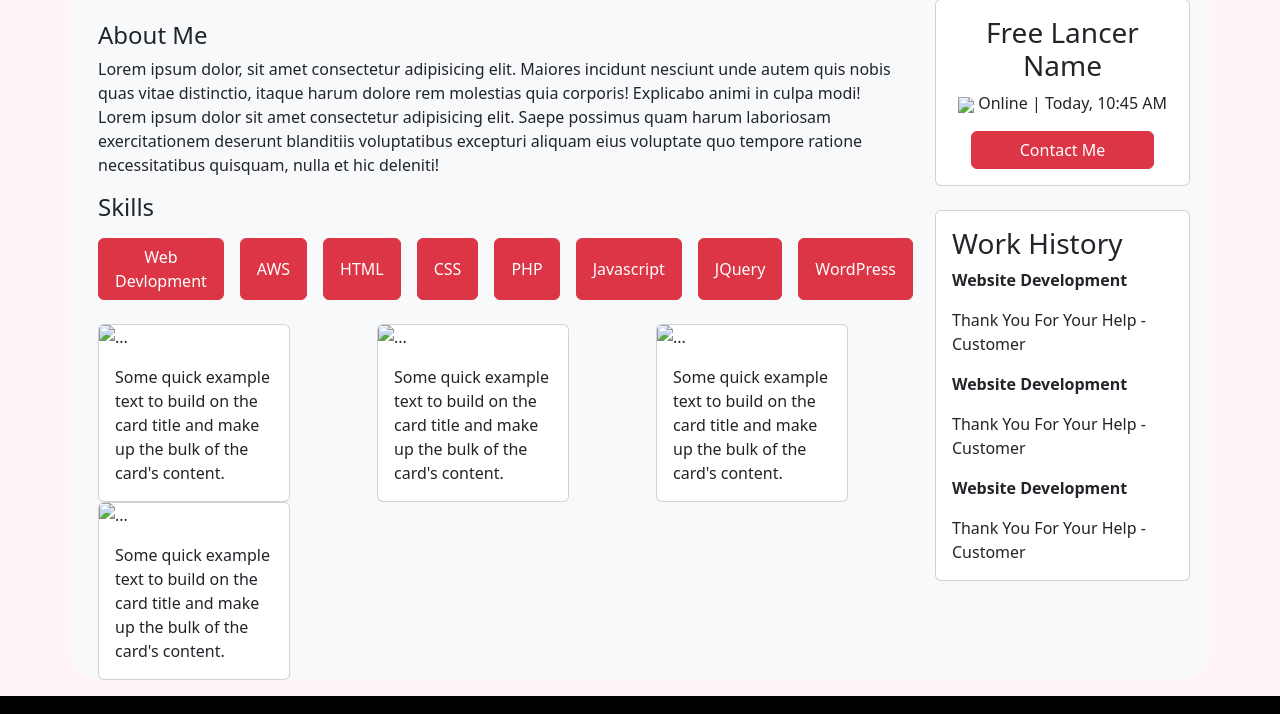
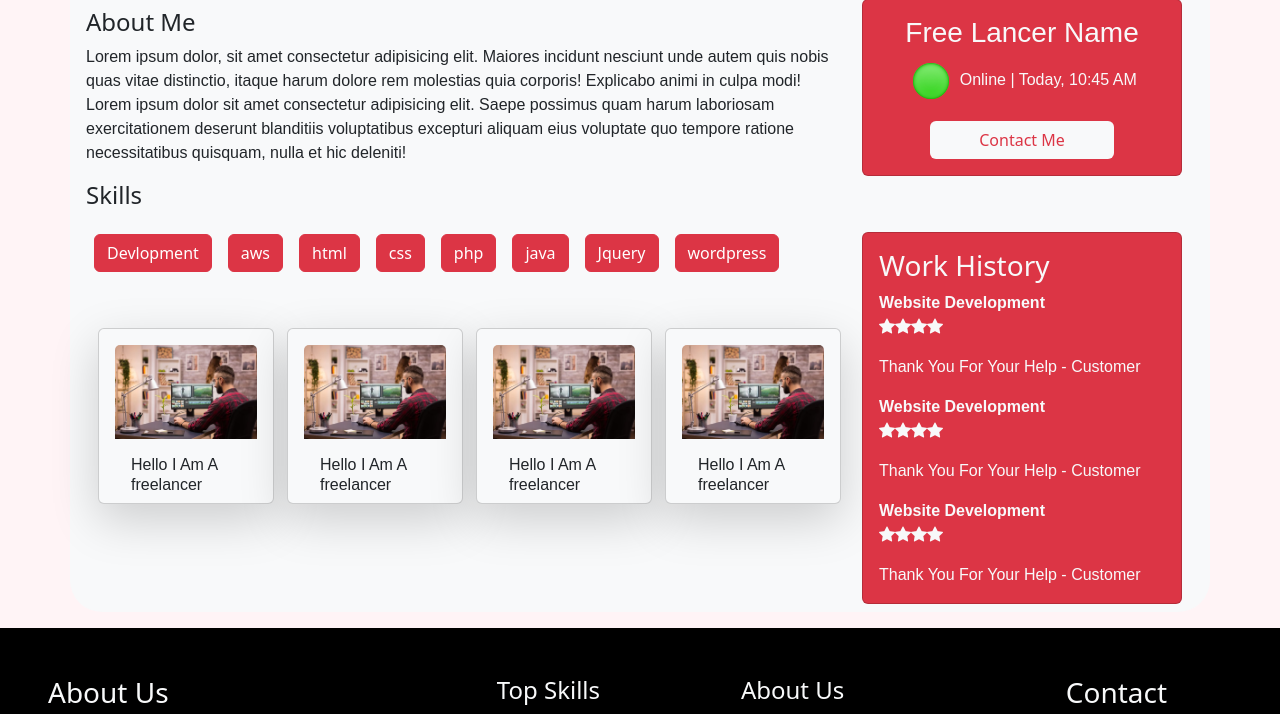
Before and after one commit to sky2d/Freelancer-project, a website: page Page2/index.html in a window 1280 px wide. Shown: the part 235-949 px from the top of the page. Drawn offline with nearby package versions, Linux system fonts and the light colour scheme; a web font is replaced by a local one.

Commit message:
Page2 completed

```diff
--- a/Page2/index.html
+++ b/Page2/index.html
@@ -27,11 +27,50 @@
         href="https://fonts.googleapis.com/css2?family=Fira+Sans:wght@500&family=Kalnia:wght@400;500&family=Lato&family=Lora:ital,wght@0,600;1,500&family=Open+Sans&family=Oswald&family=Poppins:wght@500&family=Ubuntu&family=Varela+Round&display=swap"
         rel="stylesheet">
     <title>Document</title>
+    <style>
+        h2 {
+            font-family: 'Poppins', sans-serif;
+            font-weight: 600;
+        }
+
+        h6 {
+            font-family: 'Rubik', sans-serif;
+            font-weight: 100;
+        }
+
+        p {
+            font-family: 'Rubik', sans-serif;
+        }
+
+        button {
+            font-family: 'Rubik', sans-serif;
+
+
+        }
+        @media (max-width :998px) {
+    .cont{
+        display: flex;
+        flex-wrap: wrap;
+
+    }
+    .image{
+        border-radius: 200px;
+        background-size:cover ;
+    }
+
+    .box-1{
+        padding: 13vh;
+    }
+    .card-cont{
+        margin-left: 20vh;
+    }
+}
+    </style>
 </head>
 
 <body style="background-color: #fff4f6;">
 
-    <nav class="navbar navbar-expand-lg bg-body-tertiary">
+    <nav class="navbar navbar-expand-lg bg-light">
         <div class="container-fluid">
             <button class="btn btn-danger"> Logo</button>
             <button class="navbar-toggler" type="button" data-bs-toggle="collapse" data-bs-target="#navbarTogglerDemo02"
@@ -60,13 +99,15 @@
     <!-- NavBAr Created -->
 
     <!-- Header Start -->
-    <div class="container my-3 rounded-5 bg-body-tertiary d-flex justify-content-between">
-        <div class="box1 mt-4 mx-1 w-75 row">
-            <div class="col">
+    <div class="container cont my-3 rounded-5 bg-body-tertiary d-flex justify-content-between w-100">
+        <div class=" mt-4 mx-1 ">
+            <div class="">
                 <div class="d-flex justify-content-start w-70 gap-5">
-                    <img src="./Assets/pic2.jpg" class=" rounded-circle h-25 w-25" alt="...">
+                    <div class="image" style="background-image: url(./Assets/pic2.jpg);
+                    background-size: cover;
+                     width: 20%;height: 7rem;border-radius:15vmin ;"></div>
                     <div class="w-100 ">
-                        <h1>Freelancer Name</h1>
+                        <h1 style="font-family: 'Lora', serif;">Freelancer Name</h1>
                         <h6>⭐ 4.9/5.0 (120)</h6>
                         <p>United States | English</p>
                     </div>
@@ -83,62 +124,56 @@
                         ratione necessitatibus
                         quisquam, nulla et hic deleniti!</p>
                     <p>
-                    <h4>Skills</h4>
+
                     </p>
-                    <div class="d-flex justify-content-start gap-3 mb-2 mt-1">
-                        <button class="btn btn-danger px-3" type="submit">Web Devlopment</button>
-                        <button class="btn btn-danger px-3" type="submit">AWS</button>
-                        <button class="btn btn-danger px-3" type="submit">HTML</button>
-                        <button class="btn btn-danger px-3" type="submit">CSS</button>
-                        <button class="btn btn-danger px-3" type="submit">PHP</button>
-                        <button class="btn btn-danger px-3" type="submit">Javascript</button>
-                        <button class="btn btn-danger px-3" type="submit">JQuery</button>
-                        <button class="btn btn-danger px-3" type="submit">WordPress</button>
+                    <div class=" ">
+                        <h4>Skills</h4>
+                        <div class="d-flex justify-content-start gap-3 mt-3 p-2 flex-wrap">
+                            <button class="btn btn-danger" type="submit"> Devlopment</button>
+                            <button class="btn btn-danger" type="submit">aws</button>
+                            <button class="btn btn-danger" type="submit">html</button>
+                            <button class="btn btn-danger" type="submit">css</button>
+                            <button class="btn btn-danger" type="submit">php</button>
+                            <button class="btn btn-danger" type="submit">java</button>
+                            <button class="btn btn-danger" type="submit">Jquery</button>
+                            <button class="btn btn-danger" type="submit">wordpress</button>
+                        </div>
                     </div>
                 </div>
-                <div class="list mt-4">
+                <div class="container card-cont mt-5">
                     <div class="row">
-                        <div class="col">
-                            <div class="card" style="width: 12rem;">
-                                <img src="..." class="card-img-top" alt="...">
+                        <div class="col-md-3 mb-5 ">
+                            <div class="card bg-light shadow-lg p-3 rounded" style="width: 11rem; height: 11rem;">
+                                <img src="./Assets/cardimage.avif" class="card-img-top" alt="...">
                                 <div class="card-body">
-                                    <p class="card-text">Some quick example text to build on the card title and make up
-                                        the
-                                        bulk of the card's
-                                        content.</p>
+                                    <h6 class="card-text">Hello I Am A freelancer</h6>
                                 </div>
                             </div>
                         </div>
-                        <div class="col">
-                            <div class="card" style="width: 12rem;">
-                                <img src="..." class="card-img-top" alt="...">
+
+                        <div class="col-md-3 mb-4 ">
+                            <div class="card bg-light shadow-lg p-3 rounded" style="width: 11rem; height: 11rem;">
+                                <img src="./Assets/cardimage.avif" class="card-img-top" alt="...">
                                 <div class="card-body">
-                                    <p class="card-text">Some quick example text to build on the card title and make up
-                                        the
-                                        bulk of the card's
-                                        content.</p>
+                                    <h6 class="card-text">Hello I Am A freelancer</h6>
                                 </div>
                             </div>
                         </div>
-                        <div class="col">
-                            <div class="card" style="width: 12rem;">
-                                <img src="..." class="card-img-top" alt="...">
+
+                        <div class="col-md-3 mb-4 ">
+                            <div class="card bg-light shadow-lg p-3 rounded" style="width: 11rem; height: 11rem;">
+                                <img src="./Assets/cardimage.avif" class="card-img-top" alt="...">
                                 <div class="card-body">
-                                    <p class="card-text">Some quick example text to build on the card title and make up
-                                        the
-                                        bulk of the card's
-                                        content.</p>
+                                    <h6 class="card-text">Hello I Am A freelancer</h6>
                                 </div>
                             </div>
                         </div>
-                        <div class="col">
-                            <div class="card" style="width: 12rem;">
-                                <img src="..." class="card-img-top" alt="...">
+
+                        <div class="col-md-3 mb-4">
+                            <div class="card bg-light shadow-lg p-3 rounded" style="width: 11rem; height: 11rem;">
+                                <img src="./Assets/cardimage.avif" class="card-img-top" alt="...">
                                 <div class="card-body">
-                                    <p class="card-text">Some quick example text to build on the card title and make up
-                                        the
-                                        bulk of the card's
-                                        content.</p>
+                                    <h6 class="card-text">Hello I Am A freelancer</h6>
                                 </div>
                             </div>
                         </div>
@@ -148,50 +183,51 @@
         </div>
 
         <!-- Right section -->
-        <div class="box-1 mx-2">
+        <div class="box-1 mx-3   ">
             <div class="row ">
                 <div class="col">
                     <div class="mt-5 ">
                         <h3 class="fw-bold">$19/Hour</h3>
                         <p>Average Response Time : 1 Hour</p>
 
-                        <div class="card text-center mt-5 mb-2 ">
-                            <div class="card-body">
-                                <h3 class="card-title">Free Lancer Name</h3>
-                                <p class="card-text"><img src="#"> Online | Today, 10:45 AM</p>
-                                <a href="#" class="btn btn-danger px-5">Contact Me</a>
+                        <div class="card text-center mt-5 mb-2 bg-danger">
+                            <div class="card-body  text-light">
+                                <h3 style=" font-family: 'Rubik', sans-serif;" class="card-title">Free Lancer Name</h3>
+                                <p class="card-text"><img src="./Assets/circle.png"> Online | Today, 10:45 AM</p>
+                                <a href="#" class="btn bg-light text-danger fw-medium px-5">Contact Me</a>
                             </div>
                         </div>
                     </div>
                 </div>
             </div>
+
             <div class="row ">
                 <div class="col">
-                    <div class="card mt-3">
-                        <div class="card-body">
+                    <div style="width: 20rem;" class="card mt-5 mb-2 bg-danger text-light">
+                        <div class="card-body ">
                             <h3 class="card-title">Work History</h3>
-                            <p class="card-text fw-bold">Website Development</p>
-                            <p class="card-text ">
-                                <!-- star images  -->
-                            </p>
+                            <p class="card-text fw-bold">Website Development <br><i class="bi bi-star-fill"></i><i
+                                    class="bi bi-star-fill"></i><i class="bi bi-star-fill"></i><i
+                                    class="bi bi-star-fill"></i></p>
+
                             <p class="card-text">Thank You For Your Help - Customer</p>
 
-                            <p class="card-text fw-bold">Website Development</p>
-                            <p class="card-text">
-                                <!-- star images  -->
-                            </p>
+                            <p class="card-text fw-bold">Website Development <br><i class="bi bi-star-fill"></i><i
+                                    class="bi bi-star-fill"></i><i class="bi bi-star-fill"></i><i
+                                    class="bi bi-star-fill"></i></p>
+
                             <p class="card-text">Thank You For Your Help - Customer</p>
 
-                            <p class="card-text fw-bold">Website Development</p>
-                            <p class="card-text">
-                                <!-- star images  -->
-                            </p>
+                            <p class="card-text fw-bold">Website Development <br><i class="bi bi-star-fill"></i><i
+                                    class="bi bi-star-fill"></i><i class="bi bi-star-fill"></i><i
+                                    class="bi bi-star-fill"></i></p>
                             <p class="card-text">Thank You For Your Help - Customer</p>
 
                         </div>
                     </div>
                 </div>
             </div>
+
         </div>
 
     </div>
```
Also changed, not shown: index.html (+19 -29 lines), Page2/Assets/cardimage.avif (added), Page2/Assets/circle.png (added), style.css, style.scss (line endings or trailing spaces), 2 other files.
